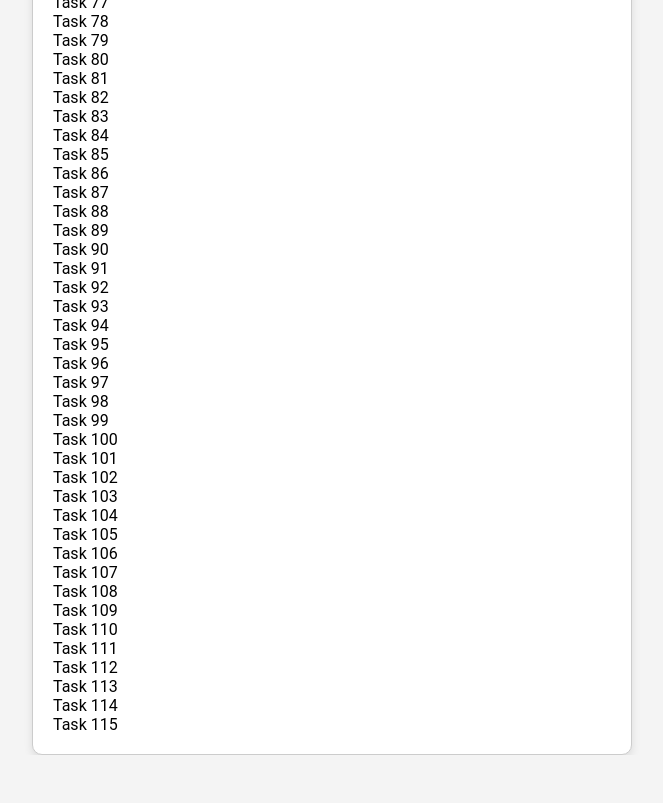
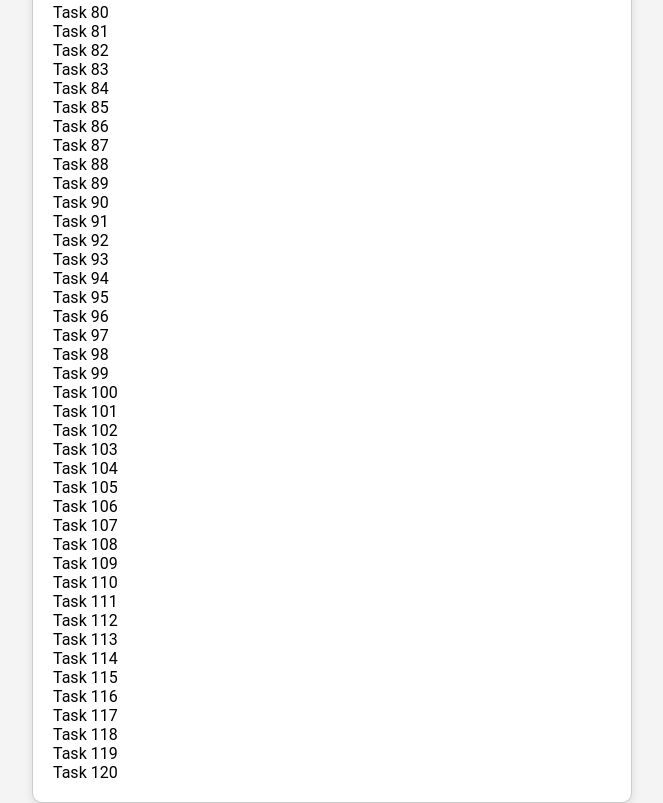
Before and after one commit to CharlesPonto/task-tracker, a plain HTML site: page index.html in a window 1280 px wide. Shown: the part 778-1581 px from the top of the page, without its empty margins (308-971 px from the left). Before the commit the page ends 1533 px from the top, so only its background shows below. Drawn offline with Linux system fonts and the light colour scheme.

Commit message:
Added 5 tasks

```diff
--- a/index.html
+++ b/index.html
@@ -124,6 +124,11 @@
         <li>Task 113</li>
         <li>Task 114</li>
         <li>Task 115</li>
+        <li>Task 116</li>
+        <li>Task 117</li>
+        <li>Task 118</li>
+        <li>Task 119</li>
+        <li>Task 120</li>
       </ul>
     </div>
 
```
